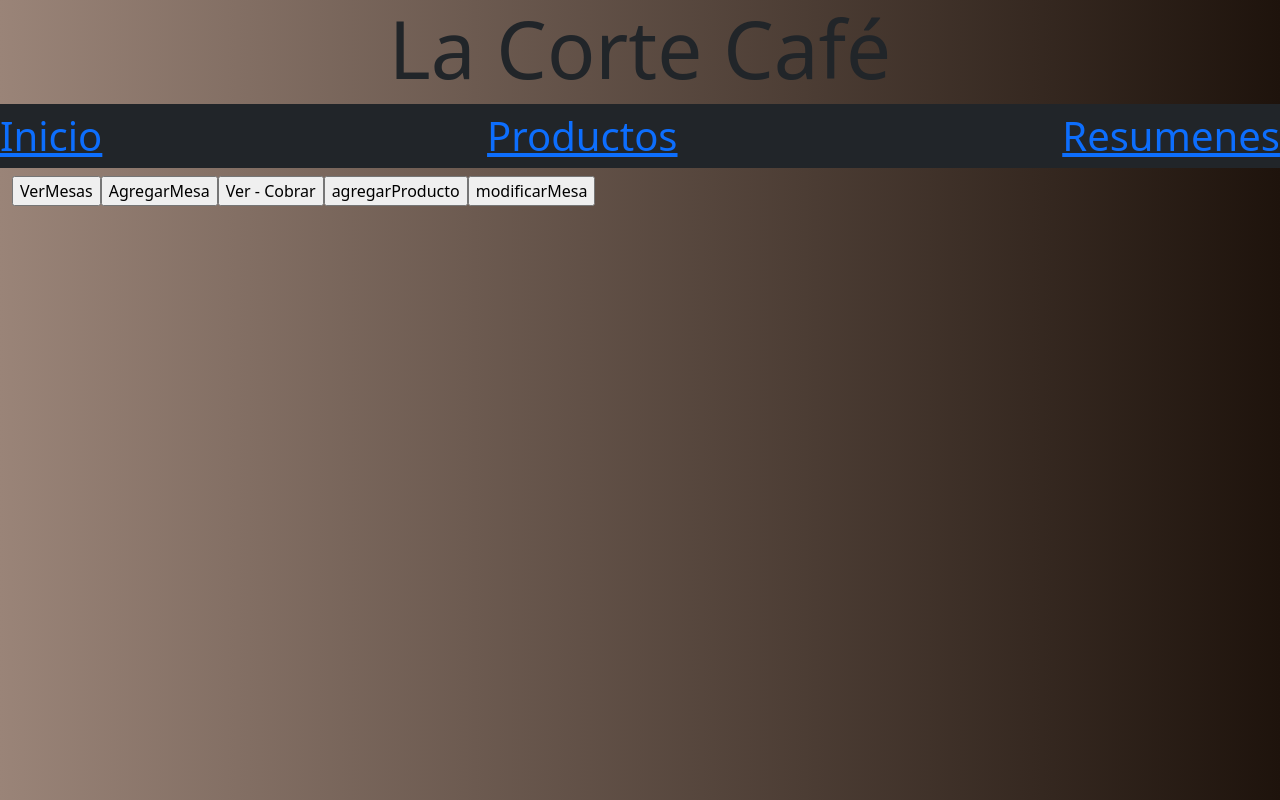
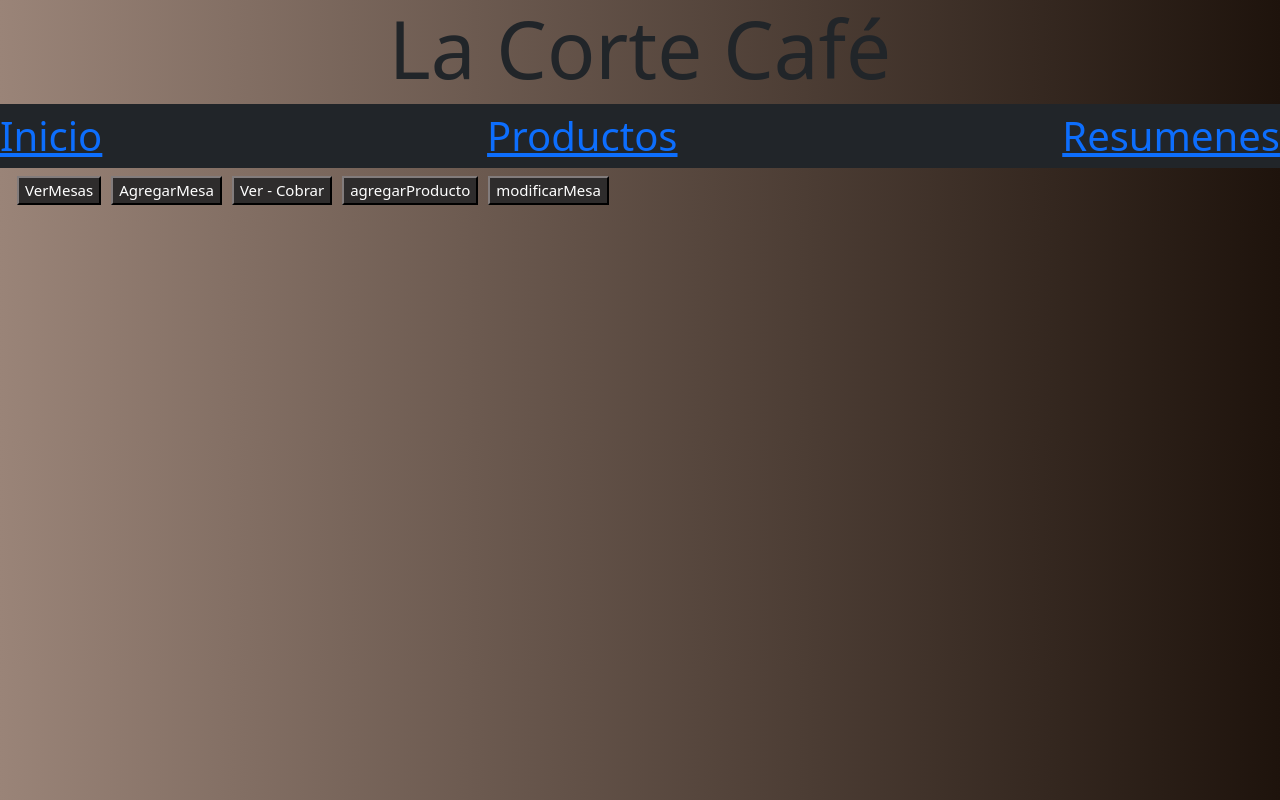
Before and after one commit to leandrogiova/Taller4-ProyectoB-2023, an Angular app: page /home in a window 1280 px wide. Built offline with nearby package versions, Linux system fonts and the light colour scheme.

Commit message:
Empezando

```diff
--- a/src/app/mesas-principal/mesas-principal.component.css
+++ b/src/app/mesas-principal/mesas-principal.component.css
@@ -0,0 +1,40 @@
+.boton1 {   /* Botones del menu (Menu, Carta, Tragos, Quienes Somos, Contactenos) */
+    /*    font-family: "Satisfy", cursive; */
+        font-size: 15px;
+    /*    font-style: oblique;*/
+        font-stretch: extra-expanded;
+        color: rgb(255, 255, 255); /* color de la letra*/
+        background-color: #2e2c2c; /*FONDO*/
+
+        border-color:#2e2c2c;
+        /*    border: none;*/
+        margin-left: 5px;
+        margin-right: 5px;
+    }
+
+
+
+    .resaltador:hover{
+        border-bottom-color: red;
+    }
+
+    .recuadro_principal{
+        /*  font-family: 'Courier New', Courier, monospace; */
+          border: 8px solid #053b62;
+          width: auto;
+          margin-top: 30px;
+          margin-bottom: 30px;
+          padding: 20px;
+          align-items: center;
+      }
+
+
+      .recuadro_secundario{
+      /*    font-family: 'Courier New', Courier, monospace; */
+          border: 3px solid #053b62;
+          width: auto;
+          margin-top: 30px;
+          margin-bottom: 30px;
+          padding: 20px;
+          align-items: center;
+      }
```
